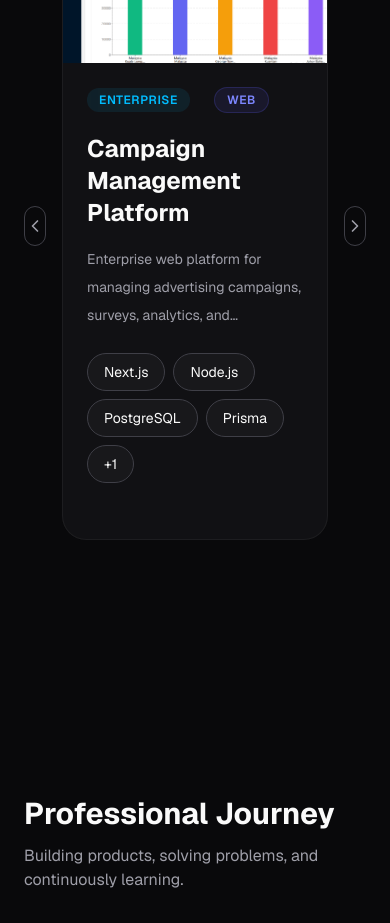
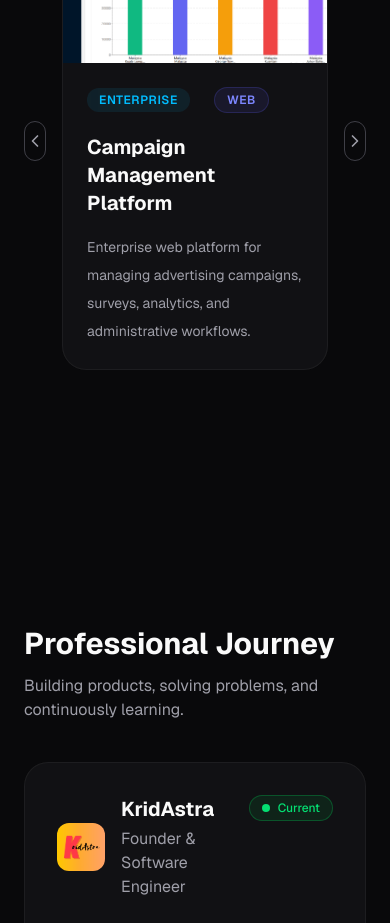
Before and after one commit to devsiddhartha31/devsiddhartha31.github.io, a Next.js app: page / in a window 390 px wide. Shown: the part 3440-4363 px from the top of the page. Built offline with nearby package versions, Linux system fonts and the light colour scheme.

Commit message:
refactor(projects): simplify project card layout

```diff
--- a/components/projects/ProjectCard.tsx
+++ b/components/projects/ProjectCard.tsx
@@ -94,20 +94,20 @@ export default function ProjectCard({
 
         {/* Title */}
 
-        <h3 className="mt-5 text-2xl font-bold">
+        <h3 className="mt-5 text-xl md:text-2xl font-bold">
           {project.title}
         </h3>
 
         {/* Description */}
 
-        <p className="mt-4 flex-1 text-sm leading-7 text-zinc-400 line-clamp-3">
+        <p className="mt-4 flex-1 text-sm leading-7 text-zinc-400 line-clamp-4">
           {project.description}
         </p>
 
-        {/* Tech */}
+        {/* Tech
 
         <div className="mt-6 flex flex-wrap gap-2">
-          {project.technologies.slice(0, 4).map((tech) => (
+          {project.technologies.slice(0, 2).map((tech) => (
             <SkillBadge
               key={tech}
               skill={tech}
@@ -119,9 +119,9 @@ export default function ProjectCard({
               skill={`+${project.technologies.length - 4}`}
             />
           )}
-        </div>
+        </div> */}
 
-        {/* Footer */}
+        {/* Footer
 
         <div className="mt-8 flex items-center gap-4">
 
@@ -149,7 +149,7 @@ export default function ProjectCard({
             </Link>
           )}
 
-        </div>
+        </div>*/}
 
       </div>
     </article>
```
